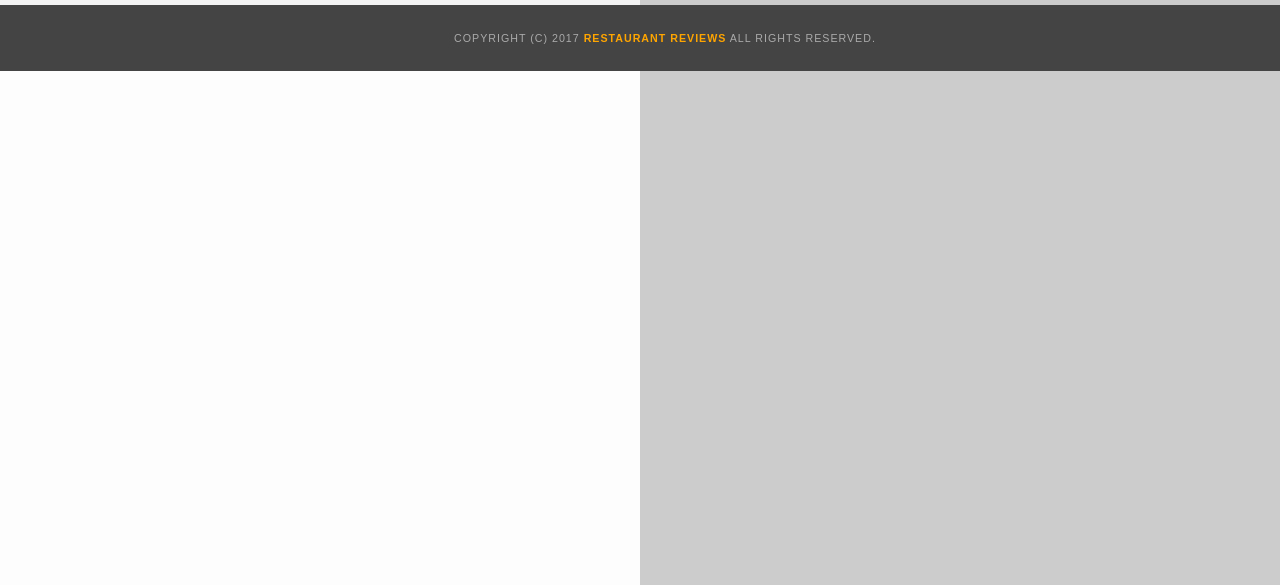
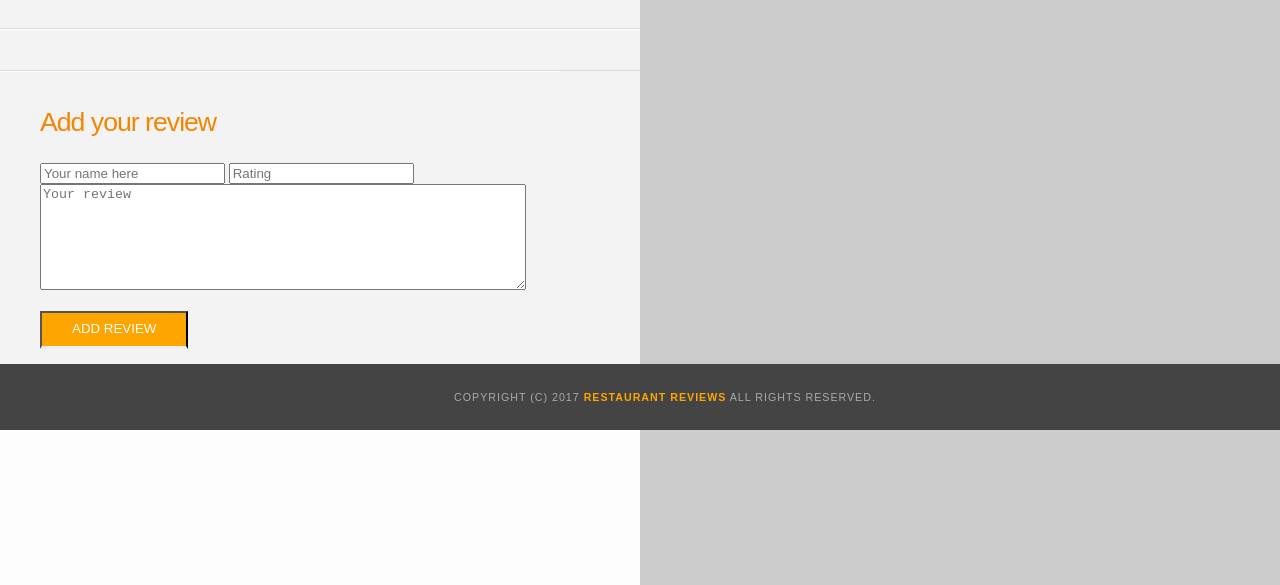
Before and after one commit to ashwani99/mws-restaurant-stage-2-front-end, a website: page restaurant.html in a window 1280 px wide. Shown: the part 215-800 px from the top of the page. Drawn offline with nearby package versions, Linux system fonts and the light colour scheme.

Commit message:
Add review form

```diff
--- a/css/styles.css
+++ b/css/styles.css
@@ -240,22 +240,61 @@ nav h1 a {
   text-transform: uppercase;
 	width: 80%;
 }
-#restaurant-container, #reviews-container {
+#restaurant-container, #reviews-container, #review-form-container {
   border-bottom: 1px solid #d9d9d9;
   border-top: 1px solid #fff;
   /* padding: 140px 40px 30px; */
   width: calc(50% - 80px);
 }
-#reviews-container {
+#reviews-container, #review-form-container {
   padding: 30px 40px 80px;
 }
-#reviews-container h2 {
+#reviews-container h2, #review-form-container h3 {
   color: #f58500;
   font-size: 24pt;
   font-weight: 300;
   letter-spacing: -1px;
   padding-bottom: 1pt;
 }
+
+#review-form-container h3 {
+  font-size: 20pt;
+}
+
+
+#review-form-container {
+  box-sizing: border-box;
+  display: flex;
+  flex-flow: wrap;
+}
+
+#review-form-container #name {
+  width: 80%;
+}
+
+#review-form-container #rating {
+  width: 18%;
+  float: right;
+}
+
+#review-form-container #comment {
+  width: 100%;
+  height: 100px;
+}
+
+#review-form-container #review-form-submit-btn {
+  background-color: orange;
+  border-bottom: 3px solid #eee;
+  color: #fff;
+  display: inline-block;
+  font-size: 10pt;
+  margin: 15px 0 0;
+  padding: 8px 30px 10px;
+  text-align: center;
+  text-decoration: none;
+  text-transform: uppercase;
+}
+
 #reviews-list {
   margin: 0;
   padding: 0;
--- a/package.json
+++ b/package.json
@@ -4,7 +4,8 @@
   "description": "--- #### _Three Stage Course Material Project - Restaurant Reviews_",
   "main": "/",
   "dependencies": {
-    "leaflet": "^1.3.4"
+    "leaflet": "^1.3.4",
+    "toastr": "^2.1.4"
   },
   "devDependencies": {
     "@babel/preset-env": "^7.2.0",
--- a/restaurant.html
+++ b/restaurant.html
@@ -53,6 +53,16 @@
         <ul id="reviews-list" aria-label="reviews for the restaurant"></ul>
       </section>
       <!-- End reviews -->
+
+      <section id="review-form-container">
+        <h3>Add your review</h3>
+        <form action="" id="add-review-form">
+          <input type="text" id="reviewer-name" aria-label="your name" placeholder="Your name here" required>
+          <input type="number" id="reviewer-rating" aria-label="restaurant rating" placeholder="Rating" required>
+          <textarea id="comment" aria-label="reviewer-comments" placeholder="Your review"></textarea>
+          <button id="review-form-submit-btn">Add review</button>
+        </form>
+      </section>
     </div>
   </main>
   <!-- End main -->
```
